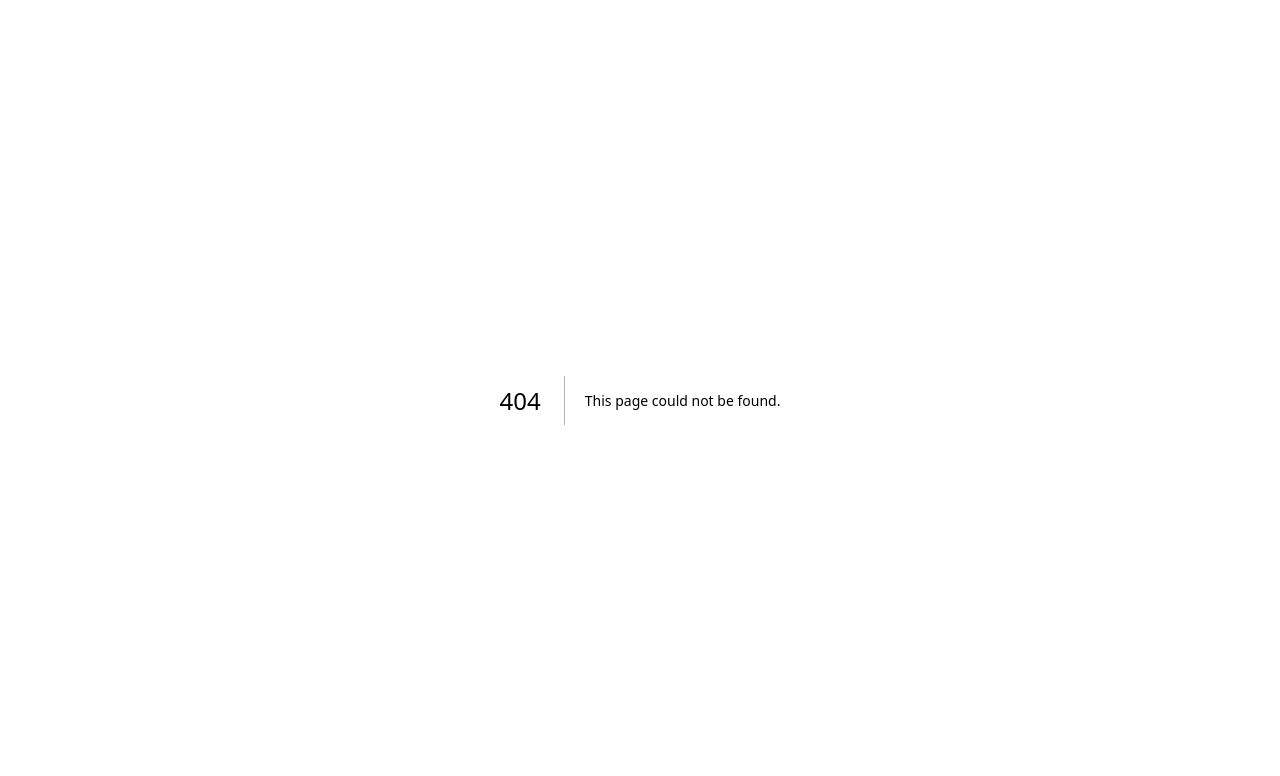
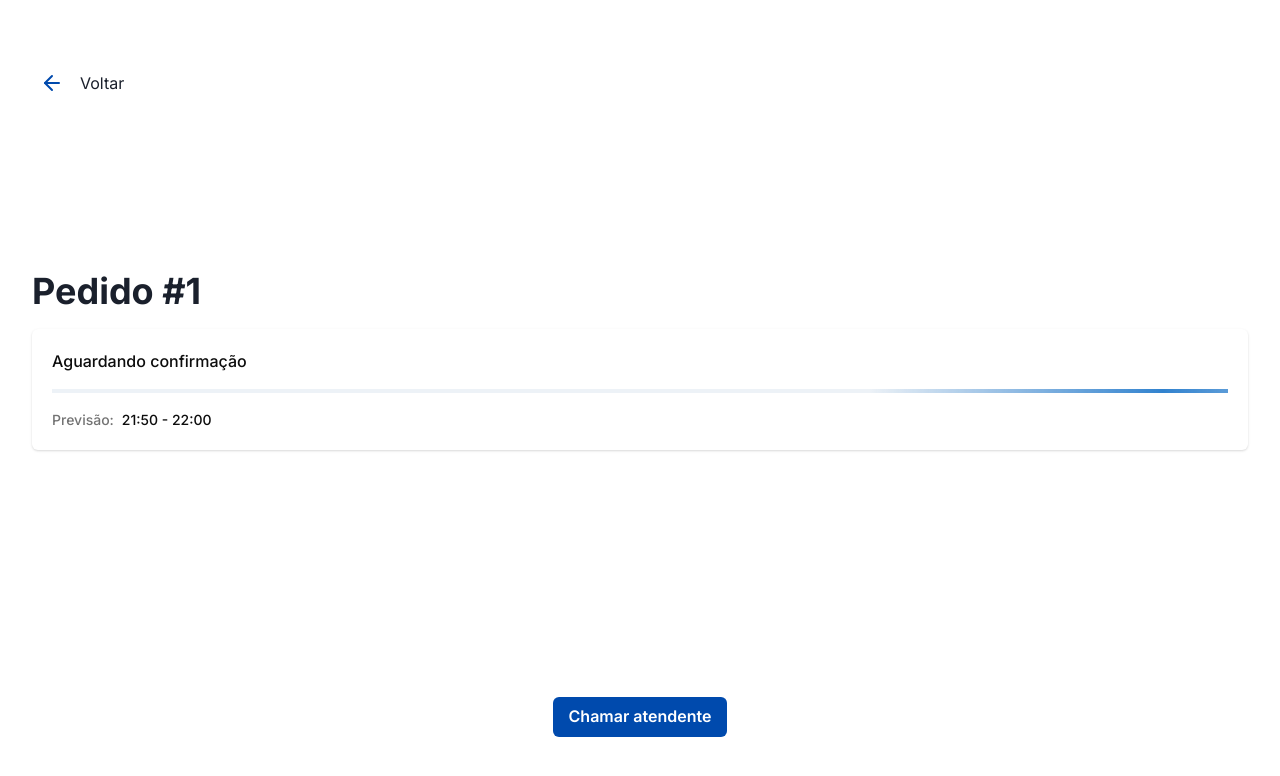
Before and after one commit to jflopes21/gino, a Next.js app: page /clientes/pedido in a window 1280 px wide. Before the commit this address had no page. Shown: the top 776 px of the page. Built offline with nearby package versions, Linux system fonts and the light colour scheme.

Commit message:
feat(GINOVEI-8): Add follow-up screen

```diff
--- /dev/null
+++ b/src/app/(website)/clientes/pedido/page.tsx
@@ -0,0 +1,5 @@
+import Order from "@/components/(website)/clientes/pedido";
+
+export default function Page(): JSX.Element {
+  return <Order />;
+}
--- /dev/null
+++ b/src/components/(website)/clientes/pedido/index.tsx
@@ -0,0 +1,106 @@
+"use client";
+
+import {
+  Box,
+  Button,
+  Card,
+  CardBody,
+  Flex,
+  Heading,
+  HStack,
+  IconButton,
+  Progress,
+  Text,
+  VStack
+} from "@chakra-ui/react";
+import { ArrowLeft } from "lucide-react";
+import { getProgressStatus, StatusKey, ProgressStatusKey } from "./types";
+import { useRouter } from "next/navigation";
+
+export default function Order(): JSX.Element {
+  const router = useRouter();
+  const order: {
+    id: number;
+    progressStatus: ProgressStatusKey;
+    status: StatusKey;
+    forecast: number;
+    createdDate: string;
+  } = {
+    id: 1,
+    progressStatus: 1,
+    status: 1,
+    forecast: 50,
+    createdDate: "07/11/2024 21:00"
+  };
+
+  const formatTime = (date: Date): string => {
+    const hours = String(date.getHours()).padStart(2, "0");
+    const minutes = String(date.getMinutes()).padStart(2, "0");
+    return `${hours}:${minutes}`;
+  };
+
+  const calculateForecastTime = (createdDate: string, forecast: number): Date => {
+    const [day, month, yearAndTime] = createdDate.split("/");
+    const [year, time] = yearAndTime.split(" ");
+    const [hours, minutes] = time.split(":");
+
+    const baseDate = new Date(
+      Number(year),
+      Number(month) - 1,
+      Number(day),
+      Number(hours),
+      Number(minutes)
+    );
+
+    baseDate.setMinutes(baseDate.getMinutes() + forecast);
+    return baseDate;
+  };
+
+  const forecastStartTime = calculateForecastTime(order.createdDate, order.forecast);
+  const forecastEndTime = new Date(forecastStartTime.getTime() + 10 * 60000);
+
+  const handleToGoBack = (): void => {
+    router.push("/clientes/dashboard");
+  };
+
+  return (
+    <Box w='full' px={8} display='flex' h='100vh'>
+      <VStack w='full' justifyContent='space-around' alignItems='flex-start' spacing={10}>
+        <HStack w='full' justifyContent='flex-start'>
+          <IconButton
+            variant='ghost'
+            color='primary.600'
+            aria-label='Voltar'
+            icon={<ArrowLeft />}
+            onClick={handleToGoBack}
+          />
+          <Text>Voltar</Text>
+        </HStack>
+        <VStack w='full' spacing={4} pb={20}>
+          <Heading w='full'>Pedido #{order.id}</Heading>
+          <Card w='full'>
+            <CardBody w='full'>
+              <VStack w='full' alignItems='flex-start' spacing={4}>
+                <Text fontWeight='medium' color='secondary.900'>
+                  {getProgressStatus(order.progressStatus)}
+                </Text>
+                <Progress w='full' size='xs' isIndeterminate />
+                <HStack>
+                  <Text fontWeight='medium' fontSize='14px' color='secondary.500'>
+                    Previsão:{" "}
+                  </Text>
+                  <Text fontWeight='medium' fontSize='14px' color='secondary.900'>
+                    {formatTime(forecastStartTime)} - {formatTime(forecastEndTime)}
+                  </Text>
+                </HStack>
+              </VStack>
+            </CardBody>
+          </Card>
+        </VStack>
+        <Flex w='full' justifyContent='center'>
+          <Button variant='primary'>Chamar atendente</Button>
+        </Flex>
+      </VStack>
+    </Box>
+  );
+}
--- /dev/null
+++ b/src/components/(website)/clientes/pedido/types.ts
@@ -0,0 +1,24 @@
+export const Status = {
+  1: "Pendente",
+  2: "Concluído",
+  3: "Cancelado"
+};
+
+export type StatusKey = keyof typeof Status;
+
+export function getStatus(id: StatusKey): string {
+  return Status[id] || "Status desconhecido";
+}
+
+export const ProgressStatus = {
+  1: "Aguardando confirmação",
+  2: "Confirmado",
+  3: "Em preparo",
+  4: "Entregue"
+};
+
+export type ProgressStatusKey = keyof typeof ProgressStatus;
+
+export function getProgressStatus(id: ProgressStatusKey): string {
+  return ProgressStatus[id] || "Status desconhecido";
+}
```
Also changed, not shown: src/components/(website)/clientes/dashboard/index.tsx (+7 -0 lines).
